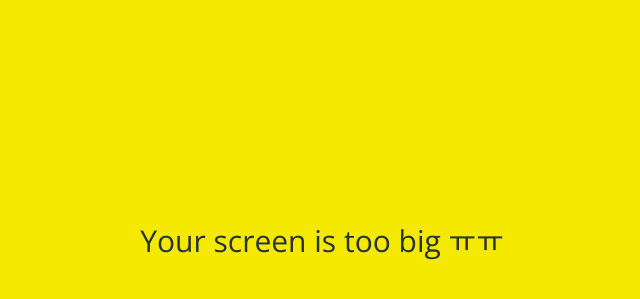
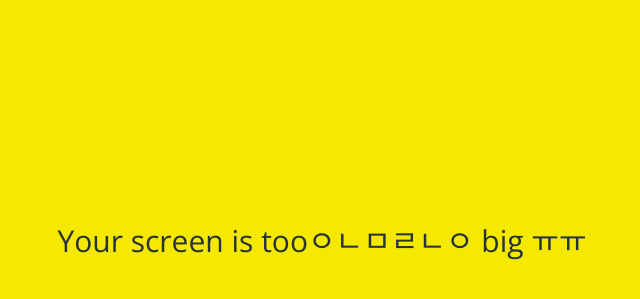
Before and after one commit to fizzyworms/kokoa-clone-2022, a plain HTML site: page friends.html in a window 1280 px wide. Shown: the part 159-458 px from the top of the page, without its empty margins (318-958 px from the left). Drawn offline with nearby package versions, Linux system fonts and the light colour scheme.

Commit message:
Update friends.html

```diff
--- a/friends.html
+++ b/friends.html
@@ -107,7 +107,7 @@
     </nav>
 
     <div class="no-mobile">
-      <span>Your screen is too big ㅠㅠ</span>
+      <span>Your screen is tooㅇㄴㅁㄹㄴㅇ big ㅠㅠ</span>
     </div>
 
     <div id="splash-screen">
```
